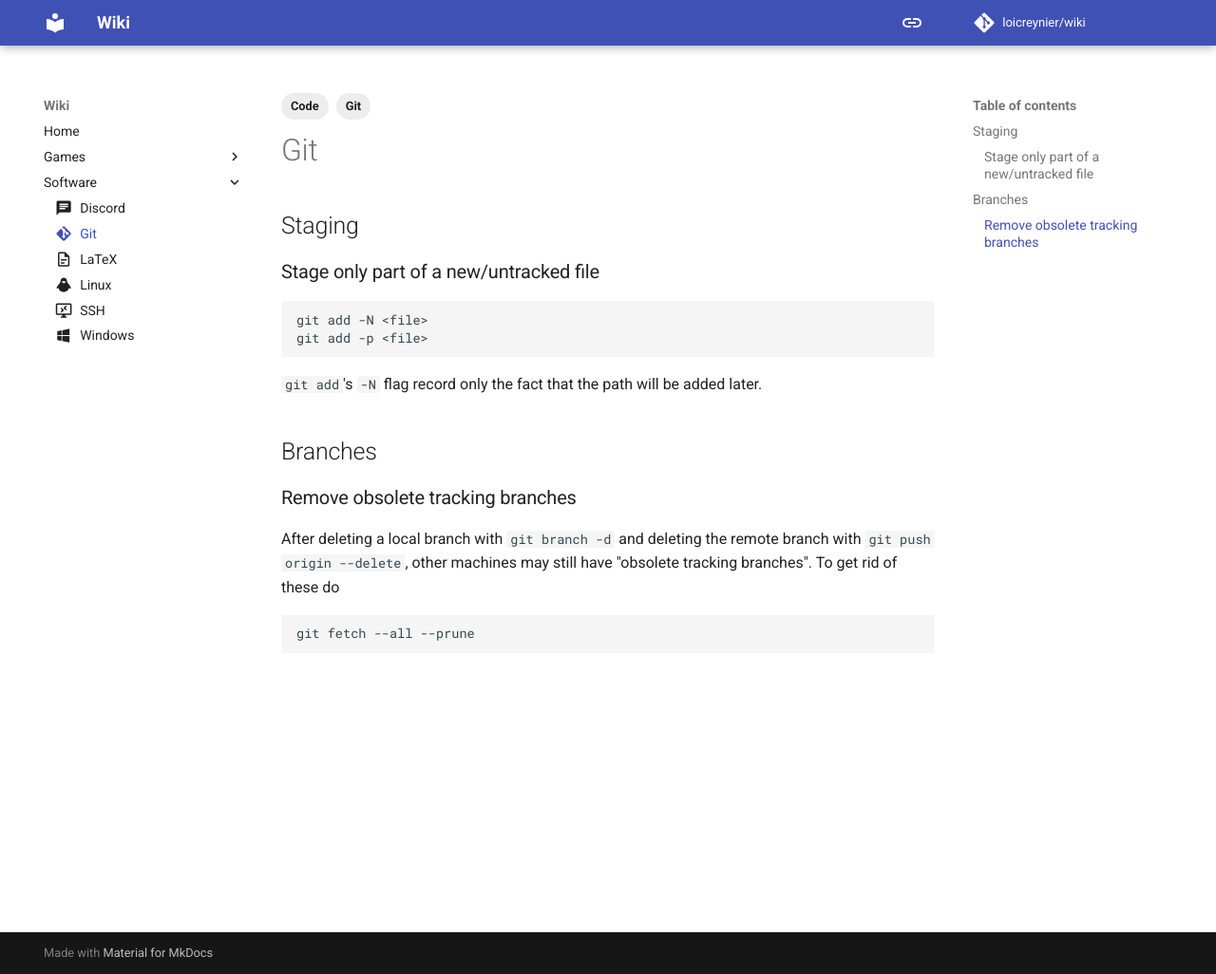
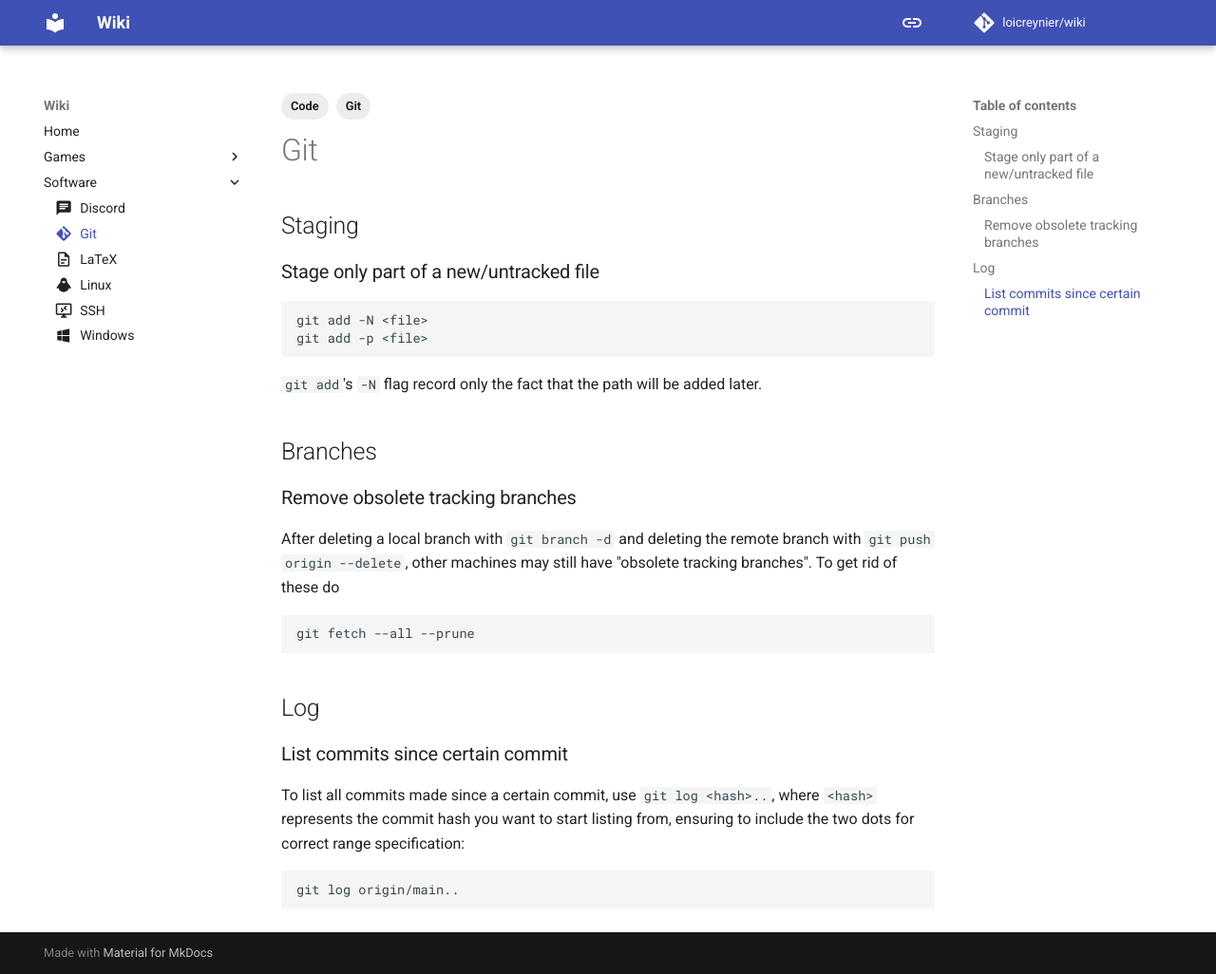
Before and after one commit to loicreynier/wiki, an MkDocs documentation site: the page built from docs/software/git.md, in a window 1280 px wide and 1026 px high. Shown: the whole window at 95% size. Built offline with MkDocs 1.6.1 and Material for MkDocs 9.7.7, drawn with Linux system fonts in a browser that asks for light colours; comment, search, counter and statistics services are not loaded.

Commit message:
docs(git): add log since certain commit

````diff
--- a/docs/software/git.md
+++ b/docs/software/git.md
@@ -31,3 +31,16 @@ To get rid of these do
 ```shell
 git fetch --all --prune
 ```
+
+## Log
+
+### List commits since certain commit
+
+To list all commits made since a certain commit,
+use `git log <hash>..`,
+where `<hash>` represents the commit hash you want to start listing from,
+ensuring to include the two dots for correct range specification:
+
+```shell
+git log origin/main..
+```
````
